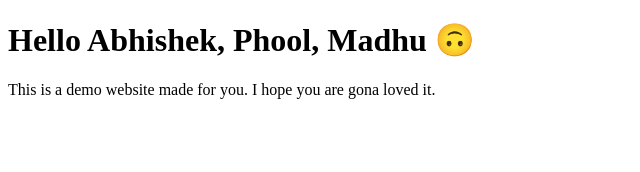
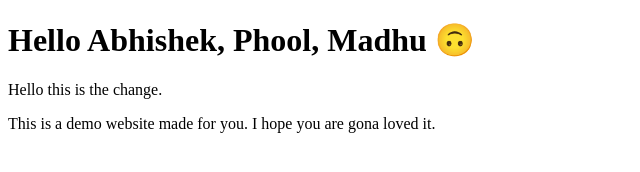
Before and after one commit to rrajak7499/Ecommerce-webiste, a plain HTML site: page index.html in a window 1280 px wide. Shown: the whole page, without its empty margins (0-640 px from the left). Drawn offline with Linux system fonts and the light colour scheme.

Commit message:
Added new paragraph.

```diff
--- a/index.html
+++ b/index.html
@@ -8,6 +8,7 @@
 </head>
 <body>
     <h1>Hello Abhishek, Phool, Madhu 🙃</h1>
+    <p>Hello this is the change.</p>
     <p>This is a demo website made for you. I hope you are gona loved it.</p>
 </body>
 </html>
```
